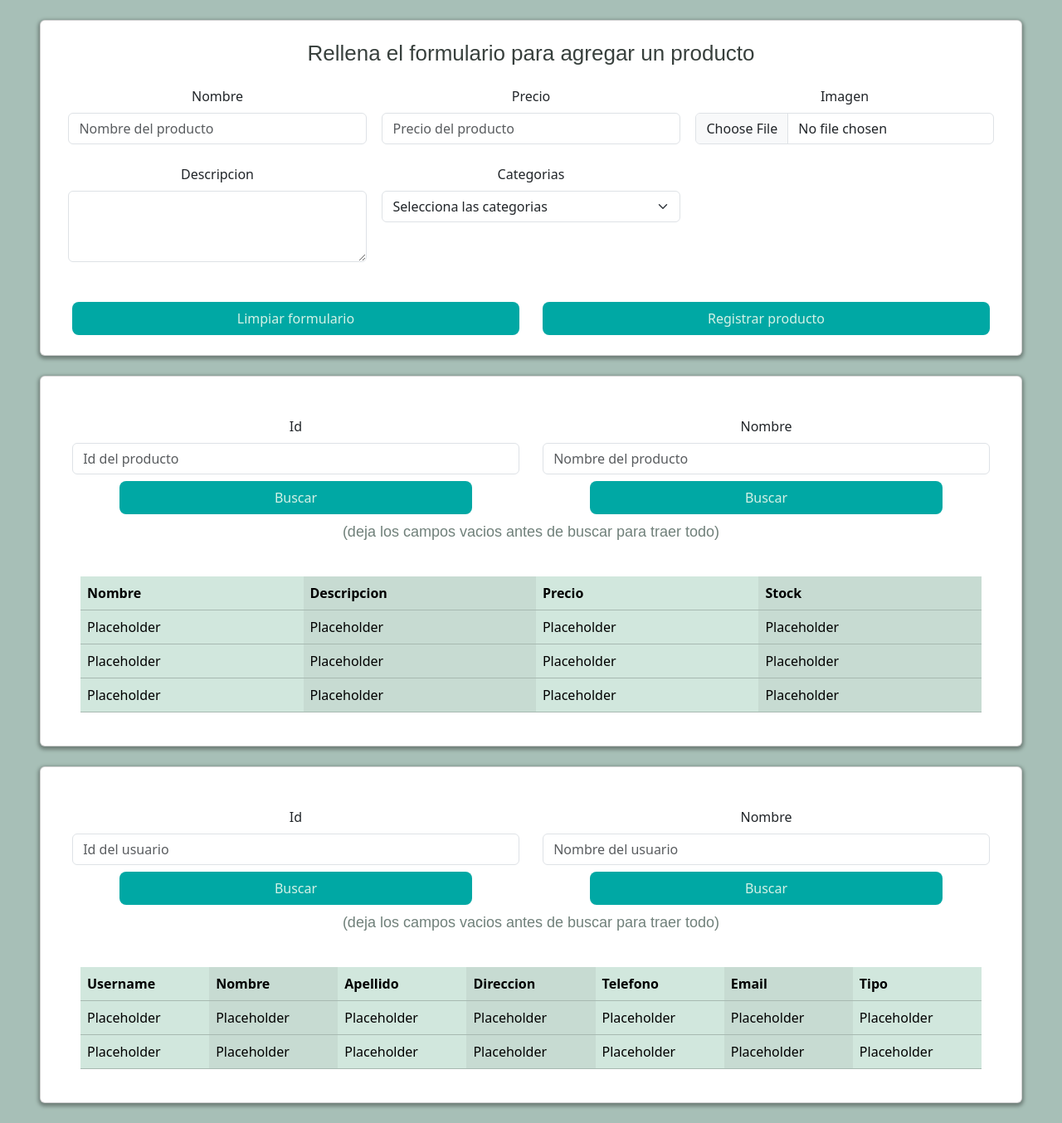
After one commit to RadioRek/NovaCommerce, a Django app: page /panelControl/ in a window 1280 px wide. The commit adds this page. Shown: the whole page at 83% size. Run offline with Django 4.2, Linux system fonts and the light colour scheme.

Commit message:
equisde jajaja

```diff
--- a/proyectoDjango/capstoneEcommerce/principal/static/css/base.css
+++ b/proyectoDjango/capstoneEcommerce/principal/static/css/base.css
@@ -119,6 +119,13 @@
     font-weight: normal;
 }
 
+.parrafoPequeñoSuave {
+    font-family: "Montserrat", sans-serif;
+    font-size: 18px;
+    color: var(--gris50);
+    font-weight: normal;
+}
+
 .parrafoPequeñoBlanco {
     font-family: "Montserrat", sans-serif;
     font-size: 18px;
@@ -130,7 +137,7 @@
 .botonGenerico {
     background-color: var(--azulMain);
     color: var(--blanco5);
-    border-radius: 16px;
+    border-radius: 8px;
     text-align: center;
     margin: 0;
     width: fit-content;
@@ -144,3 +151,31 @@
 .botonGenerico:hover {
     background-color: #00807C;
 }
+
+.w-90 {
+    width: 90%;
+}
+
+.w-95 {
+    width: 95%;
+}
+
+.w-85 {
+    width: 85%;
+}
+
+.bgColorAzulMain {
+    background-color: var(--azulMain);
+}
+
+.bgColorVerdeMain {
+    background-color: var(--verdeMain);
+}
+
+.bgColorGris25 {
+    background-color: var(--gris25);
+}
+
+.card {
+    box-shadow: 0 2px 4px 2px var(--gris50);
+}
--- /dev/null
+++ b/proyectoDjango/capstoneEcommerce/principal/static/css/panelControl.css
@@ -0,0 +1,20 @@
+body {
+    background-color: var(--gris25);
+}
+
+
+
+/* transiciones suaves */
+.table tbody td {
+  transition: background-color 0.25s ease, box-shadow 0.25s ease;
+}
+
+/* sobrescribe el box-shadow de bootstrap en hover */
+.table.table-striped-columns tbody tr:hover td {
+  --bs-table-bg-state: var(--gris25) !important;
+}
+
+/* cambia el cursor al pasar por la fila */
+.table.table-striped-columns tbody tr:hover {
+  cursor: pointer;
+}
--- /dev/null
+++ b/proyectoDjango/capstoneEcommerce/principal/templates/panelControl.html
@@ -0,0 +1,180 @@
+{% extends "base.html" %}
+{% load static %}
+
+{% block head %}
+<title>panelControl</title>
+<link rel="stylesheet" href="{% static 'css/panelControl.css' %}">
+{% endblock head %}
+
+{% block body %}
+
+
+<div class="panelControlContainer d-flex m-0 flex-column p-2 p-sm-4">
+    <div class="card mx-2 mx-sm-4 p-2 p-sm-4">
+        <h5 class="head5 m-0 p-0 mx-auto text-center">Rellena el formulario para agregar un producto</h5>
+        <form action="">
+
+            <div class="row m-0 p-0 mt-2 mt-sm-4">
+                <!-- input nombre -->
+                <div class="col-12 col-sm-4 m-0 p-0 mb-sm-4 mb-2 d-flex flex-column align-items-center">
+                    <label for="nombreInput" class="form-label">Nombre</label>
+                    <input type="text" class="form-control w-95" id="nombreInput" placeholder="Nombre del producto">
+                </div>
+
+                <!-- input precio -->
+                <div class="col-12 col-sm-4 m-0 p-0 mb-sm-4 mb-2 d-flex flex-column align-items-center">
+                    <label for="precioInput" class="form-label">Precio</label>
+                    <input type="number" class="form-control w-95" id="precioInput" placeholder="Precio del producto">
+                </div>
+
+                <!-- input imagen -->
+                <div class="col-12 col-sm-4 m-0 p-0 mb-sm-4 mb-2 d-flex flex-column align-items-center">
+                    <label for="imgInput" class="form-label">Imagen</label>
+                    <input class="form-control w-95" type="file" id="imgInput">
+                </div>
+
+                <!-- input descripcion -->
+                <div class="col-12 col-sm-4 m-0 p-0 mb-sm-4 mb-2 d-flex flex-column align-items-center">
+                    <label for="descripcionInput" class="form-label">Descripcion</label>
+                    <textarea class="form-control w-95" id="descripcionInput" rows="3"></textarea>
+                </div>
+
+                <!-- input categoria -->
+                <div class="col-12 col-sm-4 m-0 p-0 mb-sm-4 mb-2 d-flex flex-column align-items-center">
+                    <label for="categoriaInput" class="form-label">Categorias</label>
+                    <select class="form-select w-95" id="categoriaInput">
+                        <option selected>Selecciona las categorias</option>
+                        <option value="1">Categoria 1</option>
+                        <option value="2">Categoria 2</option>
+                        <option value="3">Categoria 3</option>
+                    </select>
+                </div>
+            </div>
+
+            <div class="row m-0 p-0 mt-4">
+                <!-- boton limpiar formulario -->
+                <div class="col-12 col-sm-6 justify-content-center d-flex m-0 p-0 mb-sm-0 mb-2">
+                    <button type="reset" class="botonGenerico w-95">Limpiar formulario</button>
+                </div>
+
+                <!-- boton enviar -->
+                <div class="col-12 col-sm-6 justify-content-center d-flex m-0 p-0 mb-sm-0 mb-2">
+                    <button type="submit" class="botonGenerico w-95">Registrar producto</button>
+                </div>
+            </div>
+        </form>
+    </div>
+
+    <!-- controles productos -->
+    <div class="card mx-2 mx-sm-4 p-2 p-sm-4 mt-4">
+        <div class="row p-0 m-0 mt-4">
+            <div class="col-12 col-sm-6 m-0 p-0 d-flex flex-column align-items-center">
+                <label for="idInput" class="form-label">Id</label>
+                <input type="number" class="form-control w-95" id="idInput" placeholder="Id del producto">
+                <button type="button" class="botonGenerico mt-2 w-75">Buscar</button>
+            </div>
+            <div class="col-12 col-sm-6 m-0 p-0 d-flex flex-column align-items-center">
+                <label for="nombreInput" class="form-label">Nombre</label>
+                <input type="text" class="form-control w-95" id="nombreInput" placeholder="Nombre del producto">
+                <button type="button" class="botonGenerico mt-2 w-75">Buscar</button>
+            </div>
+            <div class="col-12 text-center mb-sm-4 mb-2 mt-2">
+                <p class="parrafoPequeñoSuave">(deja los campos vacios antes de buscar para traer todo)</p>
+            </div>
+        </div>
+
+        <div class="mx-2 mx-sm-4 table-responsive">
+            <table class="table table-success table-striped-columns">
+                <thead>
+                    <tr>
+                        <th scope="col parrafo">Nombre</th>
+                        <th scope="col parrafo">Descripcion</th>
+                        <th scope="col parrafo">Precio</th>
+                        <th scope="col parrafo">Stock</th>
+                    </tr>
+                </thead>
+                <tbody>
+                    <tr>
+                        <td>Placeholder</td>
+                        <td>Placeholder</td>
+                        <td>Placeholder</td>
+                        <td>Placeholder</td>
+                    </tr>
+                    <tr>
+                        <td>Placeholder</td>
+                        <td>Placeholder</td>
+                        <td>Placeholder</td>
+                        <td>Placeholder</td>
+                    </tr>
+                    <tr>
+                        <td>Placeholder</td>
+                        <td>Placeholder</td>
+                        <td>Placeholder</td>
+                        <td>Placeholder</td>
+                    </tr>
+                </tbody>
+            </table>
+        </div>
+    </div>
+
+    <!-- controles usuarios -->
+    <div class="card mx-2 mx-sm-4 p-2 p-sm-4 mt-4">
+        <div class="row p-0 m-0 mt-4">
+            <div class="col-12 col-sm-6 m-0 p-0 d-flex flex-column align-items-center">
+                <label for="idInput" class="form-label">Id</label>
+                <input type="number" class="form-control w-95" id="idInput" placeholder="Id del usuario">
+                <button type="button" class="botonGenerico mt-2 w-75">Buscar</button>
+            </div>
+            <div class="col-12 col-sm-6 m-0 p-0 d-flex flex-column align-items-center">
+                <label for="nombreInput" class="form-label">Nombre</label>
+                <input type="text" class="form-control w-95" id="nombreInput" placeholder="Nombre del usuario">
+                <button type="button" class="botonGenerico mt-2 w-75">Buscar</button>
+            </div>
+            <div class="col-12 text-center mb-sm-4 mb-2 mt-2">
+                <p class="parrafoPequeñoSuave">(deja los campos vacios antes de buscar para traer todo)</p>
+            </div>
+        </div>
+
+        <div class="mx-2 mx-sm-4 table-responsive">
+            <table class="table table-success table-striped-columns">
+                <thead>
+                    <tr>
+                        <th scope="col parrafo">Username</th>
+                        <th scope="col parrafo">Nombre</th>
+                        <th scope="col parrafo">Apellido</th>
+                        <th scope="col parrafo">Direccion</th>
+                        <th scope="col parrafo">Telefono</th>
+                        <th scope="col parrafo">Email</th>
+                        <th scope="col parrafo">Tipo</th>
+                    </tr>
+                </thead>
+                <tbody>
+                    <tr>
+                        <td>Placeholder</td>
+                        <td>Placeholder</td>
+                        <td>Placeholder</td>
+                        <td>Placeholder</td>
+                        <td>Placeholder</td>
+                        <td>Placeholder</td>
+                        <td>Placeholder</td>
+                    </tr>
+                    <tr>
+
+                    </tr>
+                    <tr>
+                        <td>Placeholder</td>
+                        <td>Placeholder</td>
+                        <td>Placeholder</td>
+                        <td>Placeholder</td>
+                        <td>Placeholder</td>
+                        <td>Placeholder</td>
+                        <td>Placeholder</td>
+                    </tr>
+                </tbody>
+            </table>
+        </div>
+    </div>
+
+</div>
+
+{% endblock body %}
--- a/proyectoDjango/capstoneEcommerce/principal/urls.py
+++ b/proyectoDjango/capstoneEcommerce/principal/urls.py
@@ -8,4 +8,5 @@ urlpatterns = [
     path('home/', views.home, name='home'),
     path('registro/', views.registro, name='registro'),
     path('sitioLogin/', views.sitioLogin, name='sitioLogin'),
+    path('panelControl/', views.panelControl, name='panelControl'),
 ]
--- a/proyectoDjango/capstoneEcommerce/principal/views.py
+++ b/proyectoDjango/capstoneEcommerce/principal/views.py
@@ -11,3 +11,6 @@ def registro(request):
 
 def sitioLogin(request):
     return render(request, 'sitioLogin.html')
+
+def panelControl(request):
+    return render(request, 'panelControl.html')
```
